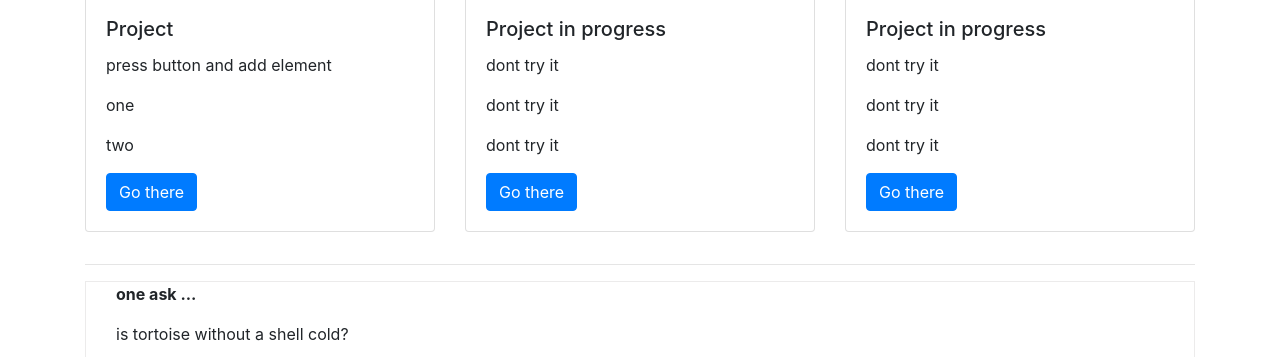
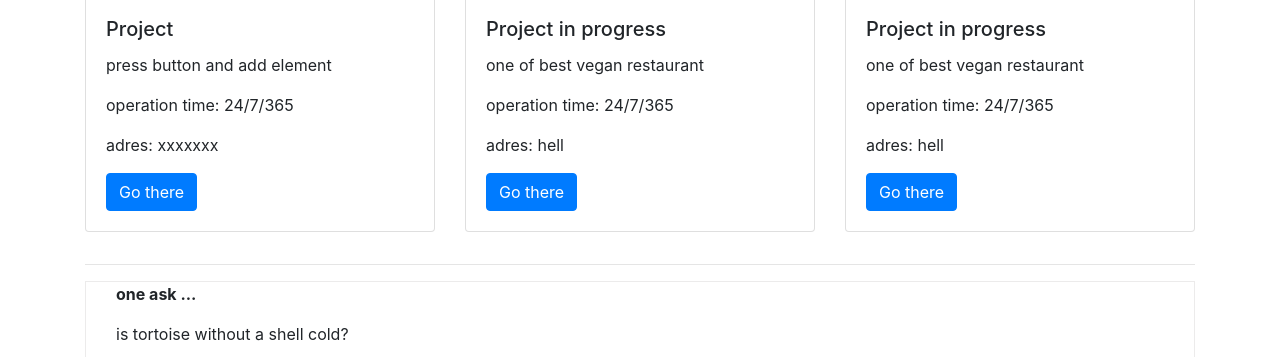
Before and after one commit to Swistek92/swistek, a plain HTML site: page index.html in a window 1280 px wide. Shown: the part 841-1198 px from the top of the page. Drawn offline with nearby package versions, Linux system fonts and the light colour scheme.

Commit message:
Update index.html

```diff
--- a/index.html
+++ b/index.html
@@ -126,7 +126,7 @@ $(function () {
   <img src="https://cdn.pixabay.com/photo/2017/11/12/19/22/water-2943518_960_720.jpg"  class="card-img-top" alt="...">
   <div class="card-body">
     <h5 class="card-title">Project </h5>
-    <p class="card-text">press button and add element</p> <p class="card-text">one</p>  <p class="card-text">two</p>
+    <p class="card-text">press button and add element</p> <p class="card-text">operation time: 24/7/365</p>  <p class="card-text">adres: xxxxxxx</p>
     <a href="project1/index.html" class="btn btn-primary" target="_blank">Go there</a>
   </div>
       </div>
@@ -137,8 +137,8 @@ $(function () {
   <img src="https://cdn.pixabay.com/photo/2017/11/12/19/22/water-2943518_960_720.jpg"  class="card-img-top" alt="...">
   <div class="card-body">
     <h5 class="card-title">Project in progress</h5>
-    <p class="card-text">dont try it</p> <p class="card-text">dont try it</p>  <p class="card-text">dont try it</p>
-    <a href="https://www.youtube.com/watch?v=SkgTxQm9DWM&t=106s" class="btn btn-primary" target="_blank">Go there</a>
+    <p class="card-text">one of best vegan restaurant</p> <p class="card-text">operation time: 24/7/365</p>  <p class="card-text">adres: hell</p>
+    <a href="project2/index.html" class="btn btn-primary" target="_blank">Go there</a>
   </div>
       </div>
   </div>
@@ -148,7 +148,7 @@ $(function () {
   <img src="https://cdn.pixabay.com/photo/2017/11/12/19/22/water-2943518_960_720.jpg"  class="card-img-top" alt="...">
   <div class="card-body">
     <h5 class="card-title">Project in progress</h5>
-    <p class="card-text">dont try it</p> <p class="card-text">dont try it</p>  <p class="card-text">dont try it</p>
+    <p class="card-text">one of best vegan restaurant</p> <p class="card-text">operation time: 24/7/365</p>  <p class="card-text">adres: hell</p>
     <a href="https://www.youtube.com/watch?v=SkgTxQm9DWM&t=106s" class="btn btn-primary" target="_blank">Go there</a>
   </div>
       </div>
```
